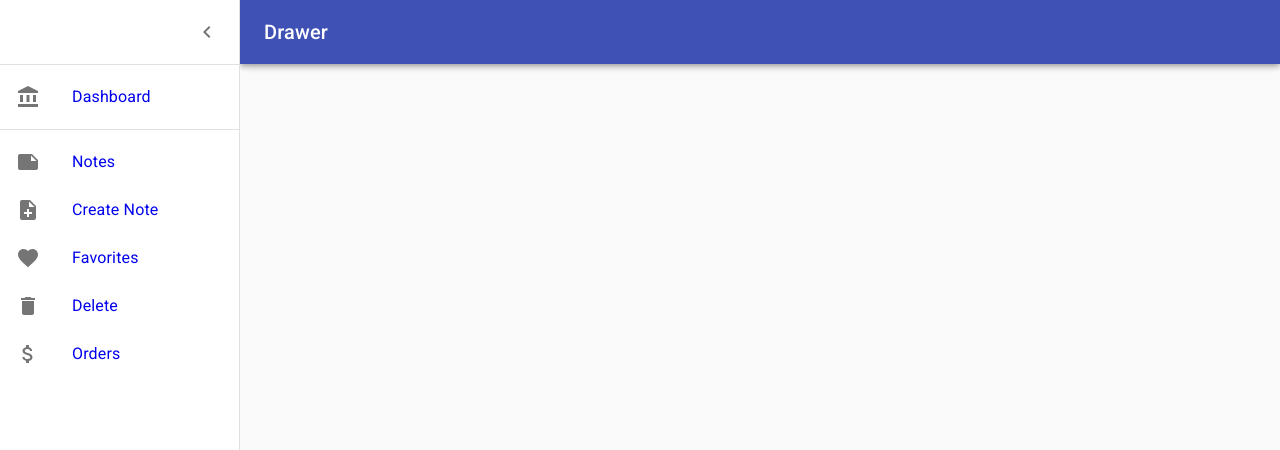
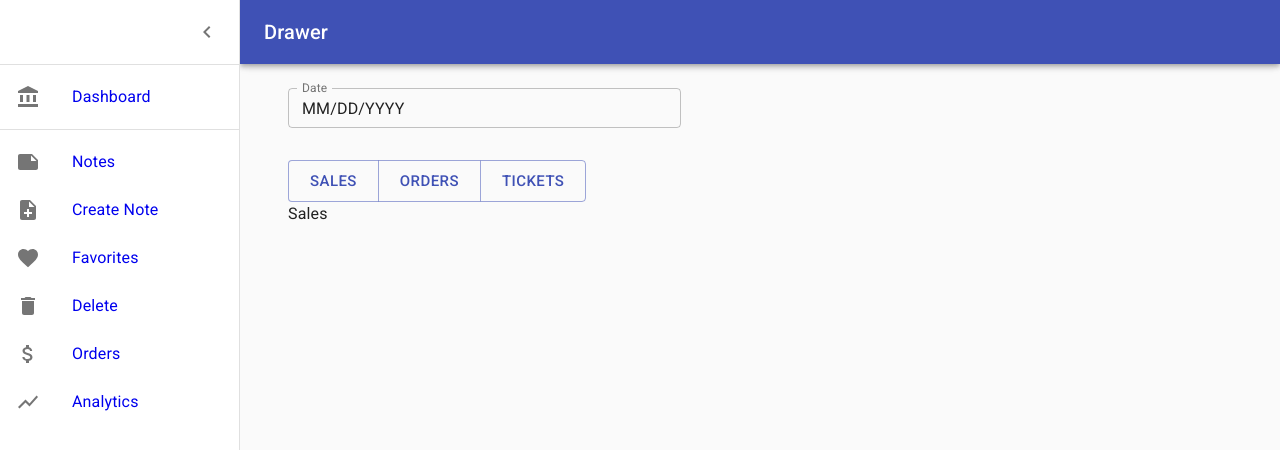
Before and after one commit to gimhanr9/react-notes, a React (Create React App) app: page /analytics in a window 1280 px wide. Both pictures are taken after a click on the button "open drawer". Shown: the top 450 px of the page. Built offline with nearby package versions, Linux system fonts and the light colour scheme.

Commit message:
Added Analytics

```diff
--- /dev/null
+++ b/src/Analytics/Analytics.jsx
@@ -0,0 +1,124 @@
+import React from "react";
+import Button from "@material-ui/core/Button";
+import ButtonGroup from "@material-ui/core/ButtonGroup";
+import { makeStyles } from "@material-ui/core/styles";
+import Container from "@material-ui/core/Container";
+import Grid from "@material-ui/core/Grid";
+import TextField from "@material-ui/core/TextField";
+import { useState } from "react";
+import { createTheme, ThemeProvider } from "@material-ui/core";
+import DatePicker from "../Components/Date/DatePicker";
+import Typography from "@material-ui/core/Typography";
+//import { Link } from "react-router-dom";
+
+const theme = createTheme({
+  palette: {
+    primary: {
+      main: "#FFA500",
+    },
+  },
+});
+
+const useStyles = makeStyles((theme) => ({
+  root: {
+    display: "flex",
+  },
+  container: {
+    paddingTop: theme.spacing(4),
+    paddingBottom: theme.spacing(4),
+  },
+
+  form: {
+    "& > *": {
+      paddingBottom: theme.spacing(4),
+
+      width: "50ch",
+    },
+  },
+}));
+
+function Analytics() {
+  const classes = useStyles();
+  const [open, setOpen] = useState(false);
+  const [dateRange, setDateRange] = useState("MM/DD/YYYY");
+  const [showComponent, setShowComponent] = useState({
+    sales: true,
+    orders: false,
+    ticket: false,
+  });
+
+  function handleOpen() {
+    setOpen(true);
+  }
+
+  function handleDateChange(dateObj) {
+    const start = dateObj.startDate;
+    const end = dateObj.endDate;
+
+    setDateRange(start + " - " + end);
+    setOpen(false);
+  }
+
+  function showOrders() {
+    setShowComponent({ orders: true });
+  }
+
+  function showSales() {
+    setShowComponent({ sales: true });
+  }
+
+  function showTickets() {
+    setShowComponent({ ticket: true });
+  }
+  return (
+    <div className={classes.root}>
+      <Container maxWidth="lg" className={classes.Container}>
+        <form className={classes.form} noValidate autoComplete="off">
+          <ThemeProvider theme={theme}>
+            <TextField
+              id="outlined-basic"
+              className={classes.textField}
+              label="Date"
+              color="primary"
+              size="small"
+              variant="outlined"
+              value={dateRange}
+              onClick={handleOpen}
+            />
+          </ThemeProvider>
+        </form>
+        {open ? (
+          <Grid container spacing={3}>
+            <Grid item xs={12} md={8} lg={9}>
+              <DatePicker handleChange={handleDateChange} />
+            </Grid>
+          </Grid>
+        ) : null}
+        <ButtonGroup
+          size="large"
+          color="primary"
+          aria-label="large outlined primary button group"
+        >
+          <Button color="primary" onClick={showSales}>
+            Sales
+          </Button>
+          <Button color="primary" onClick={showOrders}>
+            Orders
+          </Button>
+          <Button color="primary" onClick={showTickets}>
+            Tickets
+          </Button>
+        </ButtonGroup>
+        {showComponent.orders == true ? (
+          <Typography>Orders</Typography>
+        ) : showComponent.sales == true ? (
+          <Typography>Sales</Typography>
+        ) : showComponent.ticket == true ? (
+          <Typography>Ticket</Typography>
+        ) : null}
+      </Container>
+    </div>
+  );
+}
+
+export default Analytics;
--- a/src/App.js
+++ b/src/App.js
@@ -15,6 +15,7 @@ import DashBoard from "./Pages/Dashboard";
 import DeleteNote from "./Pages/Delete";
 import Favorites from "./Pages/Favorites";
 import Orders from "./Pages/Orders";
+import Analytics from "./Analytics/Analytics";
 const drawerWidth = 240;
 
 const useStyles = makeStyles((theme) => ({
@@ -122,6 +123,7 @@ function App() {
             <Route exact path="/delete" component={DeleteNote} />
             <Route exact path="/favorites" component={Favorites} />
             <Route exact path="/orders" component={Orders} />
+            <Route exact path="/analytics" component={Analytics} />
           </Switch>
         </main>
       </div>
--- a/src/Components/Dashboard/Drawer.jsx
+++ b/src/Components/Dashboard/Drawer.jsx
@@ -15,6 +15,7 @@ import NoteAddIcon from "@material-ui/icons/NoteAdd";
 import DeleteIcon from "@material-ui/icons/Delete";
 import FavoriteIcon from "@material-ui/icons/Favorite";
 import AttachMoneyIcon from "@material-ui/icons/AttachMoney";
+import ShowChartIcon from "@material-ui/icons/ShowChart";
 import { Link } from "react-router-dom";
 const drawerWidth = 240;
 
@@ -77,8 +78,14 @@ function DrawerComponent(props) {
       </List>
       <Divider />
       <List>
-        {["Notes", "Create Note", "Favorites", "Delete", "Orders"].map(
-          (text, index) =>
+        {[
+          "Notes",
+          "Create Note",
+          "Favorites",
+          "Delete",
+          "Orders",
+          "Analytics",
+        ].map((text, index) =>
           index == 0 ? (
             <Link key={index} className={classes.linkStyle} to="/notes">
               <ListItem button>
@@ -107,10 +114,17 @@ function DrawerComponent(props) {
                 <ListItemText primary={text} />
               </ListItem>
             </Link>
-            ) : (
+          ) : index == 4 ? (
             <Link key={index} className={classes.linkStyle} to="/orders">
               <ListItem button>
                 <ListItemIcon>{<AttachMoneyIcon />}</ListItemIcon>
+                <ListItemText primary={text} />
+              </ListItem>
+            </Link>
+          ) : (
+            <Link key={index} className={classes.linkStyle} to="/analytics">
+              <ListItem button>
+                <ListItemIcon>{<ShowChartIcon />}</ListItemIcon>
                 <ListItemText primary={text} />
               </ListItem>
             </Link>
```
Lines whose indentation alone changed are shown as unchanged.
